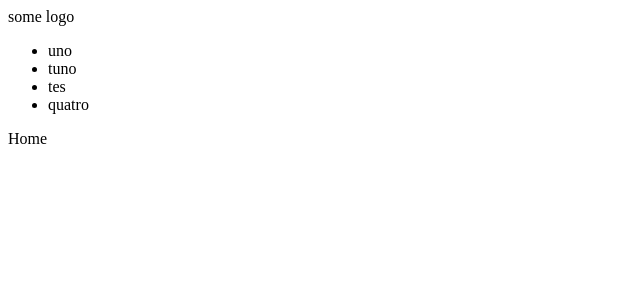
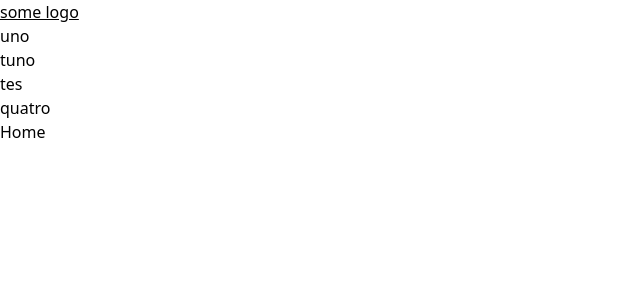
Before and after one commit to MindCollectorCompany/front, a Nuxt app: page / in a window 1280 px wide. Shown: the top 300 px of the page, without its empty margins (0-640 px from the left). Built offline with nearby package versions, Linux system fonts and the light colour scheme.

Commit message:
add tailwindcss

```diff
--- /dev/null
+++ b/assets/css/main.css
@@ -0,0 +1,3 @@
+@tailwind base;
+@tailwind components;
+@tailwind utilities;
--- a/components/Logo.vue
+++ b/components/Logo.vue
@@ -1,5 +1,5 @@
 <template lang="">
-  <div>
+  <div class="underline">
     some logo
   </div>
 </template>
--- a/nuxt.config.ts
+++ b/nuxt.config.ts
@@ -1,4 +1,10 @@
 // https://nuxt.com/docs/api/configuration/nuxt-config
 export default defineNuxtConfig({
-
+  css: ['~/assets/css/main.css'],
+  postcss: {
+    plugins: {
+      tailwindcss: {},
+      autoprefixer: {},
+    },
+  },
 })
--- a/package.json
+++ b/package.json
@@ -10,6 +10,9 @@
   },
   "devDependencies": {
     "@types/node": "^18",
-    "nuxt": "^3.5.1"
+    "autoprefixer": "^10.4.14",
+    "nuxt": "^3.5.1",
+    "postcss": "^8.4.23",
+    "tailwindcss": "^3.3.2"
   }
 }
--- /dev/null
+++ b/tailwind.config.js
@@ -0,0 +1,15 @@
+/** @type {import('tailwindcss').Config} */
+module.exports = {
+  content: [
+    "./components/**/*.{js,vue,ts}",
+    "./layouts/**/*.vue",
+    "./pages/**/*.vue",
+    "./plugins/**/*.{js,ts}",
+    "./nuxt.config.{js,ts}",
+    "./app.vue",
+  ],
+  theme: {
+    extend: {},
+  },
+  plugins: [],
+}
```
Also changed, not shown: 1 other file (tests, documents, lock files or other folders).
